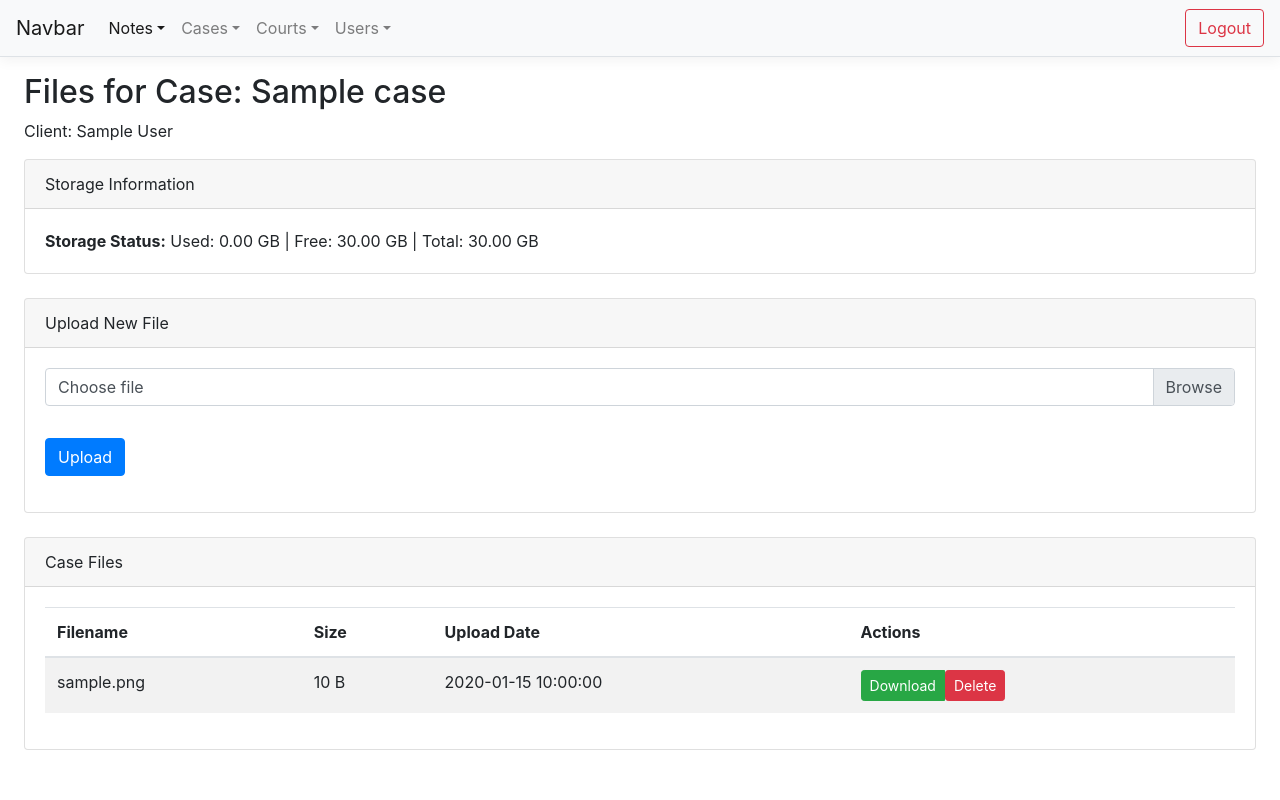
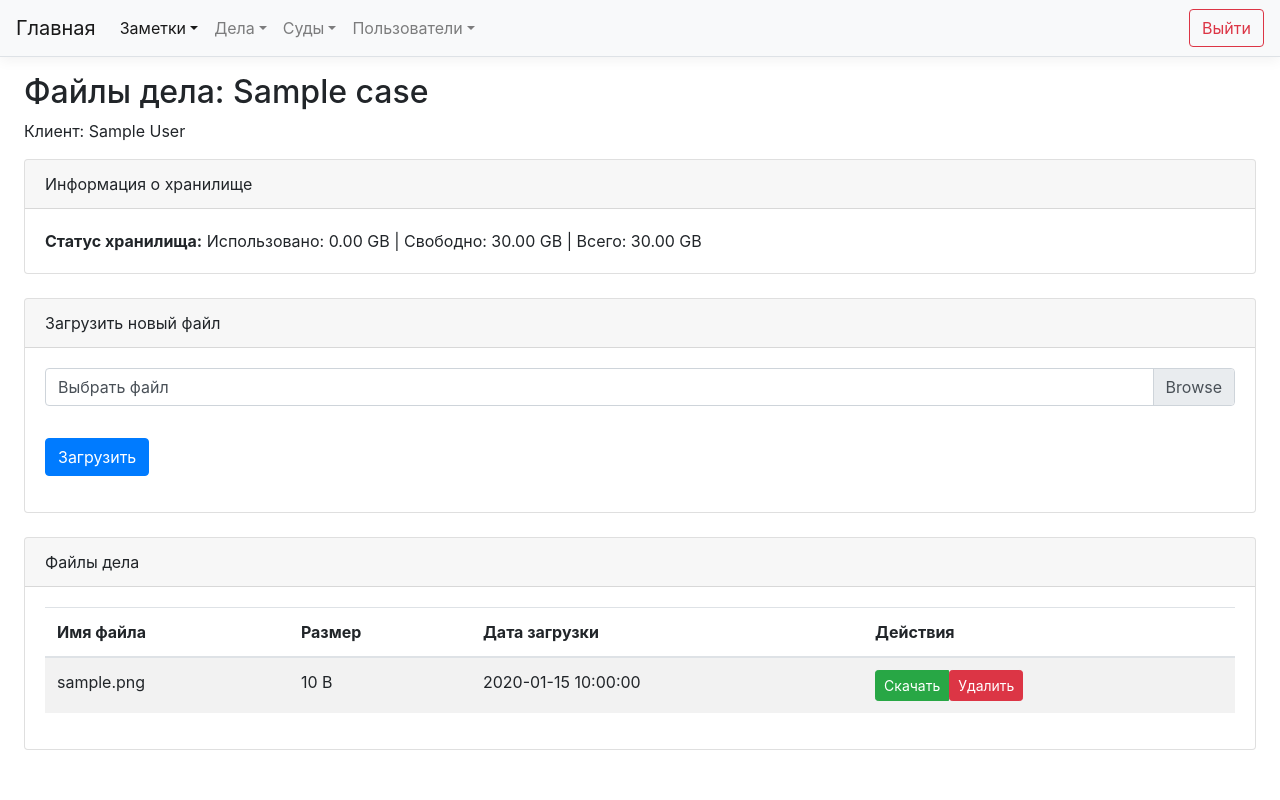
Before and after one commit to ThisIsKashakov/flask-web-app-lawyers, a Flask app: page /case-files/1 in a window 1280 px wide. Run offline with Flask 3, Linux system fonts and the light colour scheme; a user stored in the database is signed in; tables that the repository leaves empty hold one stand-in row (values such as "Sample post"); parts of the project's set-up code (start-up, migrations or seed data) failed here and were passed over; some libraries are stand-ins or nearby versions.

Commit message:
feat: Добавлен перевод интерфейса на русский язык

```diff
--- a/website/templates/base.html
+++ b/website/templates/base.html
@@ -6,7 +6,7 @@
         <meta name="description" content="" />
         <meta name="author" content="" />
 
-        <title>{% block title %}Home{% endblock %}</title>
+        <title>{% block title %}Главная{% endblock %}</title>
         <link
             rel="stylesheet"
             href="https://stackpath.bootstrapcdn.com/bootstrap/4.4.1/css/bootstrap.min.css"
@@ -41,7 +41,7 @@
 
     <body>
         <nav class="navbar navbar-expand-lg navbar-light bg-light border-bottom box-shadow">
-            <a class="navbar-brand" href="/">Navbar</a>
+            <a class="navbar-brand" href="/">Главная</a>
             <div class="collapse navbar-collapse" id="navbars">
                 <ul class="navbar-nav mr-auto">
                     <li class="nav-item active dropdown">
@@ -52,11 +52,11 @@
                             data-toggle="dropdown"
                             aria-haspopup="true"
                             aria-expanded="false"
-                            >Notes</a
+                            >Заметки</a
                         >
                         <div class="dropdown-menu" aria-labelledby="dropdown09">
-                            <a class="dropdown-item" href="/">View</a>
-                            <a class="dropdown-item" href="/new-note">Create</a>
+                            <a class="dropdown-item" href="/">Просмотр</a>
+                            <a class="dropdown-item" href="/new-note">Создать</a>
                         </div>
                     </li>
                     <li class="nav-item dropdown">
@@ -67,11 +67,11 @@
                             data-toggle="dropdown"
                             aria-haspopup="true"
                             aria-expanded="false"
-                            >Cases</a
+                            >Дела</a
                         >
                         <div class="dropdown-menu" aria-labelledby="dropdown09">
-                            <a class="dropdown-item" href="/view-cases">View</a>
-                            <a class="dropdown-item" href="/new-case">Create</a>
+                            <a class="dropdown-item" href="/view-cases">Просмотр</a>
+                            <a class="dropdown-item" href="/new-case">Создать</a>
                         </div>
                     </li>
                     <li class="nav-item dropdown">
@@ -82,12 +82,12 @@
                             data-toggle="dropdown"
                             aria-haspopup="true"
                             aria-expanded="false"
-                            >Courts</a
+                            >Суды</a
                         >
                         <div class="dropdown-menu" aria-labelledby="dropdown09">
-                            <a class="dropdown-item" href="/view-courts">View</a>
+                            <a class="dropdown-item" href="/view-courts">Просмотр</a>
                             {% if user.is_admin %}
-                                <a class="dropdown-item" href="/new-court">Create</a>
+                                <a class="dropdown-item" href="/new-court">Создать</a>
                             {% endif %}
                         </div>
                     </li>
@@ -100,16 +100,16 @@
                                 data-toggle="dropdown"
                                 aria-haspopup="true"
                                 aria-expanded="false"
-                                >Users</a
+                                >Пользователи</a
                             >
                             <div class="dropdown-menu" aria-labelledby="dropdown10">
-                                <a class="dropdown-item" href="/view-users">View</a>
-                                <a class="dropdown-item" href="/create-user">Create</a>
+                                <a class="dropdown-item" href="/view-users">Просмотр</a>
+                                <a class="dropdown-item" href="/create-user">Создать</a>
                             </div>
                         </li>
                     {% endif %}
                 </ul>
-                <a class="btn btn-outline-danger ml-auto" href="/logout">Logout</a>
+                <a class="btn btn-outline-danger ml-auto" href="/logout">Выйти</a>
             </div>
         </nav>
 
--- a/website/templates/case-files.html
+++ b/website/templates/case-files.html
@@ -1,22 +1,22 @@
 {% extends "base.html" %}
 
 {% block title %}
-    Case Files - {{ case.title }}
+    Файлы дела - {{ case.title }}
 {% endblock %}
 
 {% block content %}
     <div class="container-fluid pt-3 px-4">
-        <h2>Files for Case: {{ case.title }}</h2>
-        <p>Client: {{ case.full_name }}</p>
+        <h2>Файлы дела: {{ case.title }}</h2>
+        <p>Клиент: {{ case.full_name }}</p>
 
         <!-- Storage Info -->
         <div class="card mb-4">
-            <div class="card-header">Storage Information</div>
+            <div class="card-header">Информация о хранилище</div>
             <div class="card-body">
                 <p class="mb-0">
-                    <strong>Storage Status:</strong>
-                    Used: {{ "%.2f"|format(storage_stats.used / 1024 / 1024 / 1024) }} GB | Free:
-                    {{ "%.2f"|format(storage_stats.free / 1024 / 1024 / 1024) }} GB | Total:
+                    <strong>Статус хранилища:</strong>
+                    Использовано: {{ "%.2f"|format(storage_stats.used / 1024 / 1024 / 1024) }} GB | Свободно:
+                    {{ "%.2f"|format(storage_stats.free / 1024 / 1024 / 1024) }} GB | Всего:
                     {{ "%.2f"|format(storage_stats.total / 1024 / 1024 / 1024) }} GB
                 </p>
             </div>
@@ -25,7 +25,7 @@
         <!-- Upload Form -->
         {% if storage_stats.free > 0 %}
             <div class="card mb-4">
-                <div class="card-header">Upload New File</div>
+                <div class="card-header">Загрузить новый файл</div>
                 <div class="card-body">
                     <form
                         action="{{ url_for('routes.upload_file', case_id=case.id) }}"
@@ -42,32 +42,32 @@
                                     name="file"
                                     required
                                 />
-                                <label class="custom-file-label" for="file">Choose file</label>
+                                <label class="custom-file-label" for="file">Выбрать файл</label>
                             </div>
                         </div>
-                        <button type="submit" class="btn btn-primary mt-3">Upload</button>
+                        <button type="submit" class="btn btn-primary mt-3">Загрузить</button>
                     </form>
                 </div>
             </div>
         {% else %}
             <div class="alert alert-warning" role="alert">
-                Storage is full. Please free up some space before uploading new files.
+                Хранилище заполнено. Пожалуйста, освободите место перед загрузкой новых файлов.
             </div>
         {% endif %}
 
         <!-- Files List -->
         <div class="card">
-            <div class="card-header">Case Files</div>
+            <div class="card-header">Файлы дела</div>
             <div class="card-body">
                 {% if files %}
                     <div class="table-responsive">
                         <table class="table table-striped">
                             <thead>
                                 <tr>
-                                    <th>Filename</th>
-                                    <th>Size</th>
-                                    <th>Upload Date</th>
-                                    <th>Actions</th>
+                                    <th>Имя файла</th>
+                                    <th>Размер</th>
+                                    <th>Дата загрузки</th>
+                                    <th>Действия</th>
                                 </tr>
                             </thead>
                             <tbody>
@@ -98,19 +98,19 @@
                                                     href="{{ url_for('routes.download_file', file_id=file.id) }}"
                                                     class="btn btn-sm btn-success"
                                                 >
-                                                    Download
+                                                    Скачать
                                                 </a>
                                                 <form
                                                     action="{{ url_for('routes.delete_file', file_id=file.id) }}"
                                                     method="post"
                                                     class="d-inline"
-                                                    onsubmit="return confirm('Are you sure you want to delete this file?');"
+                                                    onsubmit="return confirm('Вы уверены, что хотите удалить этот файл?');"
                                                 >
                                                     <button
                                                         type="submit"
                                                         class="btn btn-sm btn-danger"
                                                     >
-                                                        Delete
+                                                        Удалить
                                                     </button>
                                                 </form>
                                             </div>
@@ -121,7 +121,7 @@
                         </table>
                     </div>
                 {% else %}
-                    <p class="text-muted">No files uploaded yet.</p>
+                    <p class="text-muted">Файлы еще не загружены.</p>
                 {% endif %}
             </div>
         </div>
```
Also changed, not shown: website/templates/create-user.html (+7 -7 lines), website/templates/edit-case.html (+13 -13 lines), website/templates/edit-court.html (+8 -8 lines), website/templates/home.html (+18 -18 lines), website/templates/login.html (+9 -9 lines), website/templates/new-case.html (+11 -11 lines), website/templates/new-court.html (+7 -7 lines), website/templates/new-note.html (+13 -13 lines), website/templates/view-cases.html (+15 -15 lines), website/templates/view-courts.html (+10 -10 lines), website/templates/view-users.html (+13 -13 lines).
